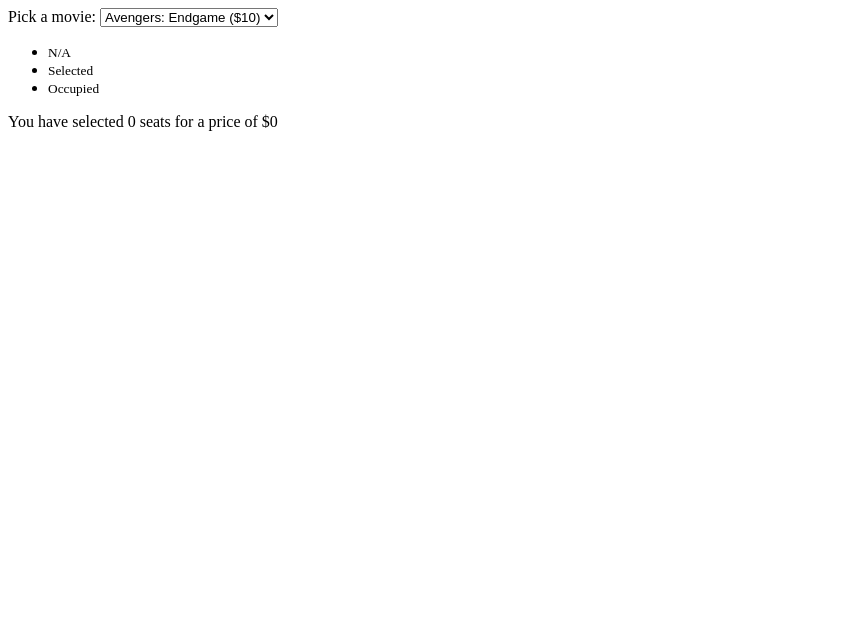
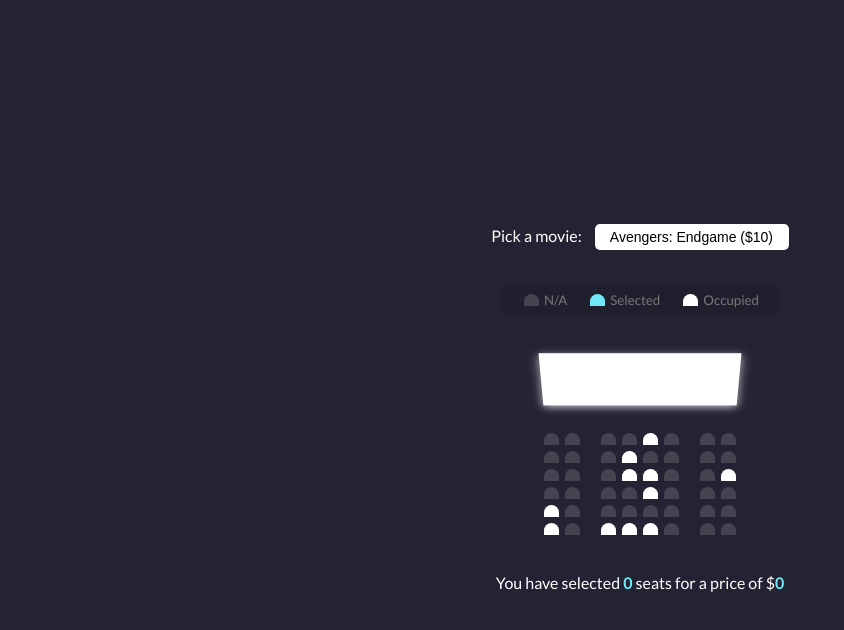
Before and after one commit to SamanwoySaha/movie-seat-booking, a plain HTML site: page index.html in a window 1280 px wide. Shown: the whole page, without its empty margins (0-844 px from the left). Drawn offline with Linux system fonts and the light colour scheme.

Commit message:
added css

```diff
--- a/index.html
+++ b/index.html
@@ -5,6 +5,9 @@
     <meta charset="UTF-8">
     <meta name="viewport" content="width=device-width, initial-scale=1.0">
     <title>Movie Seat Booking</title>
+    <link
+        href="https://fonts.googleapis.com/css2?family=Lato:ital,wght@0,100;0,300;0,400;0,700;0,900;1,100;1,300;1,400;1,700;1,900&display=swap"
+        rel="stylesheet">
     <link rel="stylesheet" href="style.css">
 </head>
 
@@ -35,7 +38,7 @@
     </ul>
 
     <div class="container">
-        <div class="screen">
+        <div class="screen"></div>
         <div class="row">
             <div class="seat"></div>
             <div class="seat"></div>
@@ -64,7 +67,7 @@
             <div class="seat occupied"></div>
             <div class="seat"></div>
             <div class="seat"></div>
-                <div class="seat"></div>
+            <div class="seat occupied"></div>
         </div>
         <div class="row">
             <div class="seat"></div>
@@ -77,7 +80,7 @@
             <div class="seat"></div>
         </div>
         <div class="row">
-                <div class="seat"></div>
+            <div class="seat occupied"></div>
             <div class="seat"></div>
             <div class="seat"></div>
             <div class="seat"></div>
@@ -87,7 +90,7 @@
             <div class="seat"></div>
         </div>
         <div class="row">
-                <div class="seat"></div>
+            <div class="seat occupied"></div>
             <div class="seat"></div>
             <div class="seat occupied"></div>
             <div class="seat occupied"></div>
@@ -97,7 +100,6 @@
             <div class="seat"></div>
         </div>
     </div>
-    </div>
 
     <p class="text">You have selected <span id="count">0</span> seats for a price of $<span id="total">0</span></p>
 
--- a/style.css
+++ b/style.css
@@ -0,0 +1,134 @@
+* {
+    box-sizing: border-box;
+}
+
+body {
+    background-color: #242333;
+    font-family: 'Lato', sans-serif;
+    color: white;
+    display: flex;
+    flex-direction: column;
+    align-items: center;
+    justify-content: center;
+    height: 100vh;
+    margin: 0;
+}
+
+.movie-container {
+    margin: 20px 0;
+}
+
+.movie-container select {
+    background-color: white;
+    border: 0;
+    border-radius: 5px;
+    -webkit-border-radius: 5px;
+    -moz-border-radius: 5px;
+    -ms-border-radius: 5px;
+    -o-border-radius: 5px;
+    font-size: 14px;
+    margin-left: 10px;
+    padding: 5px 15px 5px 15px;
+    appearance: none;
+    -moz-appearance: none;
+    -webkit-appearance: none;
+}
+
+.container {
+    perspective: 1000px;
+    margin-bottom: 30px;
+}
+
+.seat {
+    background-color: #444451;
+    height: 12px;
+    width: 15px;
+    margin: 3px;
+    border-top-left-radius: 10px;
+    border-top-right-radius: 10px;
+}
+
+.seat.selected {
+    background-color: #6feaf6;
+}
+
+.seat.occupied {
+    background-color: white;
+}
+
+.seat:nth-of-type(2) {
+    margin-right: 18px;
+}
+
+.seat:nth-last-of-type(2) {
+    margin-left: 18px;
+}
+
+.seat:not(.occupied):hover {
+    cursor: pointer;
+    transform: scale(1.2);
+    -webkit-transform: scale(1.2);
+    -moz-transform: scale(1.2);
+    -ms-transform: scale(1.2);
+    -o-transform: scale(1.2);
+}
+
+.showcase .seat:not(.occupied):hover {
+    cursor: default;
+    transform: scale(1);
+    -webkit-transform: scale(1);
+    -moz-transform: scale(1);
+    -ms-transform: scale(1);
+    -o-transform: scale(1);
+}
+
+.showcase {
+    background: rgba(0, 0, 0, 0.1);
+    padding: 5px 10px;
+    border-radius: 5px;
+    -webkit-border-radius: 5px;
+    -moz-border-radius: 5px;
+    -ms-border-radius: 5px;
+    -o-border-radius: 5px;
+    color: #777;
+    list-style-type: none;
+    display: flex;
+    justify-content: space-between;
+}
+
+.showcase li {
+    display: flex;
+    align-items: center;
+    justify-content: center;
+    margin: 0 10px;
+}
+
+.showcase li small {
+    margin-left: 2px;
+}
+
+.row {
+    display: flex;
+}
+
+.screen {
+    background-color: white;
+    height: 70px;
+    width: 100%;
+    margin: 15px 0;
+    transform: rotateX(-45deg);
+    -webkit-transform: rotateX(-45deg);
+    -moz-transform: rotateX(-45deg);
+    -ms-transform: rotateX(-45deg);
+    -o-transform: rotateX(-45deg);
+    box-shadow: 0 3px 10px rgba(255, 255, 255, 0.7);
+}
+
+p.text {
+    margin: 5px 0;
+}
+
+p.text span {
+    color: #6feaf6;
+    font-weight: bold;
+}
```
Lines whose indentation alone changed are shown as unchanged.
